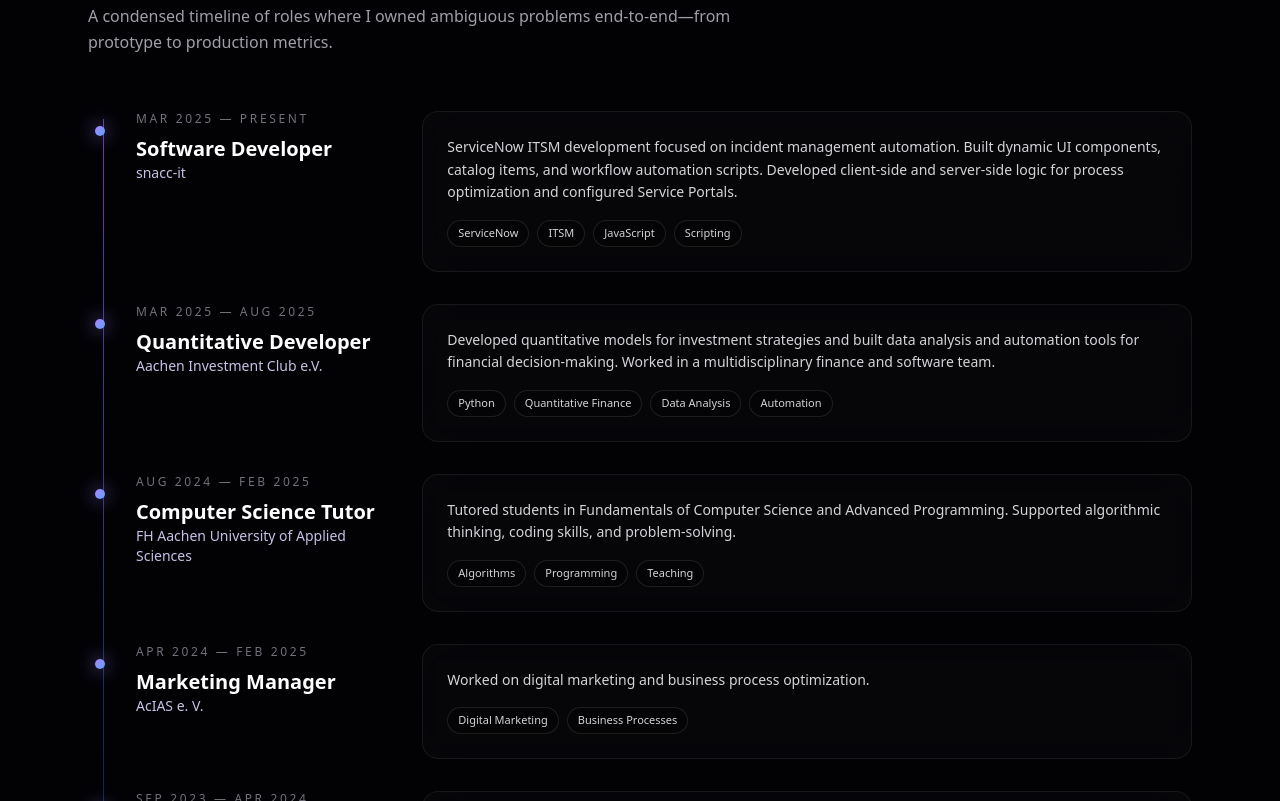
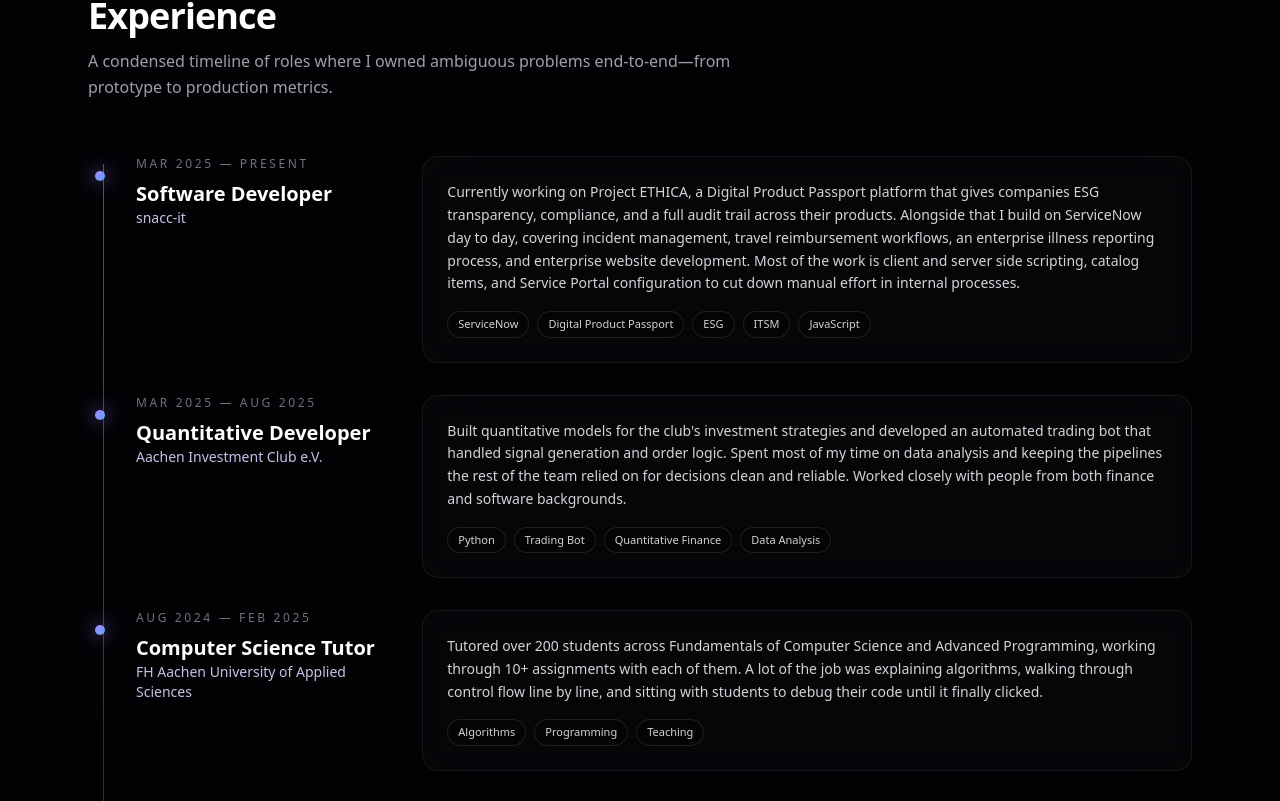
Before and after one commit to egehank1/personal-website, a Next.js app: page / in a window 1280 px wide. Shown: the part 3299-4100 px from the top of the page. Built offline with nearby package versions, Linux system fonts and the light colour scheme; no server answers.

Commit message:
Update experience and project data to enhance descriptions and detail. Revise experience entries for current roles, emphasizing responsibilities and technologies used. Update project description for 'DeepScholar' to clarify its functionality and citation accuracy.

```diff
--- a/src/data/experience.ts
+++ b/src/data/experience.ts
@@ -14,8 +14,8 @@
     company: "snacc-it",
     period: "Mar 2025 — Present",
     summary:
-      "ServiceNow ITSM development focused on incident management automation. Built dynamic UI components, catalog items, and workflow automation scripts. Developed client-side and server-side logic for process optimization and configured Service Portals.",
-    stack: ["ServiceNow", "ITSM", "JavaScript", "Scripting"],
+      "Currently working on Project ETHICA, a Digital Product Passport platform that gives companies ESG transparency, compliance, and a full audit trail across their products. Alongside that I build on ServiceNow day to day, covering incident management, travel reimbursement workflows, an enterprise illness reporting process, and enterprise website development. Most of the work is client and server side scripting, catalog items, and Service Portal configuration to cut down manual effort in internal processes.",
+    stack: ["ServiceNow", "Digital Product Passport", "ESG", "ITSM", "JavaScript"],
   },
   {
     id: "2",
@@ -23,8 +23,8 @@
     company: "Aachen Investment Club e.V.",
     period: "Mar 2025 — Aug 2025",
     summary:
-      "Developed quantitative models for investment strategies and built data analysis and automation tools for financial decision-making. Worked in a multidisciplinary finance and software team.",
-    stack: ["Python", "Quantitative Finance", "Data Analysis", "Automation"],
+      "Built quantitative models for the club's investment strategies and developed an automated trading bot that handled signal generation and order logic. Spent most of my time on data analysis and keeping the pipelines the rest of the team relied on for decisions clean and reliable. Worked closely with people from both finance and software backgrounds.",
+    stack: ["Python", "Trading Bot", "Quantitative Finance", "Data Analysis"],
   },
   {
     id: "3",
@@ -32,7 +32,7 @@
     company: "FH Aachen University of Applied Sciences",
     period: "Aug 2024 — Feb 2025",
     summary:
-      "Tutored students in Fundamentals of Computer Science and Advanced Programming. Supported algorithmic thinking, coding skills, and problem-solving.",
+      "Tutored over 200 students across Fundamentals of Computer Science and Advanced Programming, working through 10+ assignments with each of them. A lot of the job was explaining algorithms, walking through control flow line by line, and sitting with students to debug their code until it finally clicked.",
     stack: ["Algorithms", "Programming", "Teaching"],
   },
   {
@@ -41,8 +41,8 @@
     company: "AcIAS e. V.",
     period: "Apr 2024 — Feb 2025",
     summary:
-      "Worked on digital marketing and business process optimization.",
-    stack: ["Digital Marketing", "Business Processes"],
+      "Ran the association's Instagram account, which reaches 500+ students a year from all over the world. Put out 200+ stories, 35+ posts, and 5+ reels while keeping the messaging consistent, and handled the wider digital marketing along with a few process improvements on the side.",
+    stack: ["Instagram", "Digital Marketing", "Content Strategy"],
   },
   {
     id: "5",
--- a/src/data/projects.ts
+++ b/src/data/projects.ts
@@ -27,7 +27,7 @@
     title: "DeepScholar",
     tagline: "RAG-powered research copilot with grounded citations.",
     description:
-      "Ingests academic PDFs into a pgvector knowledge base and answers questions from semantically retrieved, source-cited context so the model stays grounded at retrieval time.",
+      "Ingests academic PDFs into a pgvector knowledge base and answers questions using semantically retrieved, source-cited passages. Every answer stays grounded at retrieval time, so the model either cites a real passage or admits it cannot answer instead of fabricating references.",
     highlights: [
       "Sentence-aware chunking with configurable overlap preserves context at boundaries",
       "pgvector cosine similarity + IVFFlat indexing for sub-100 ms semantic retrieval",
```
